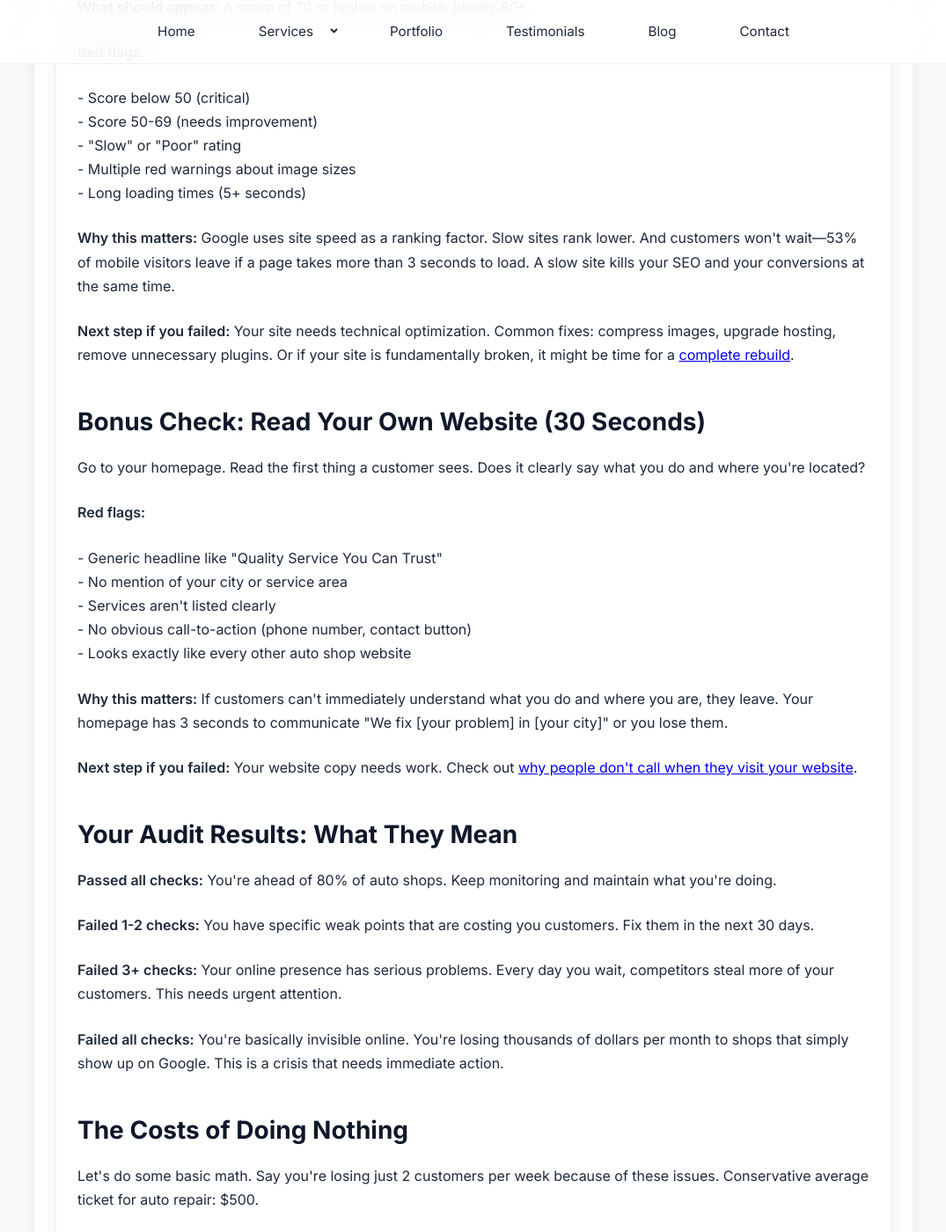
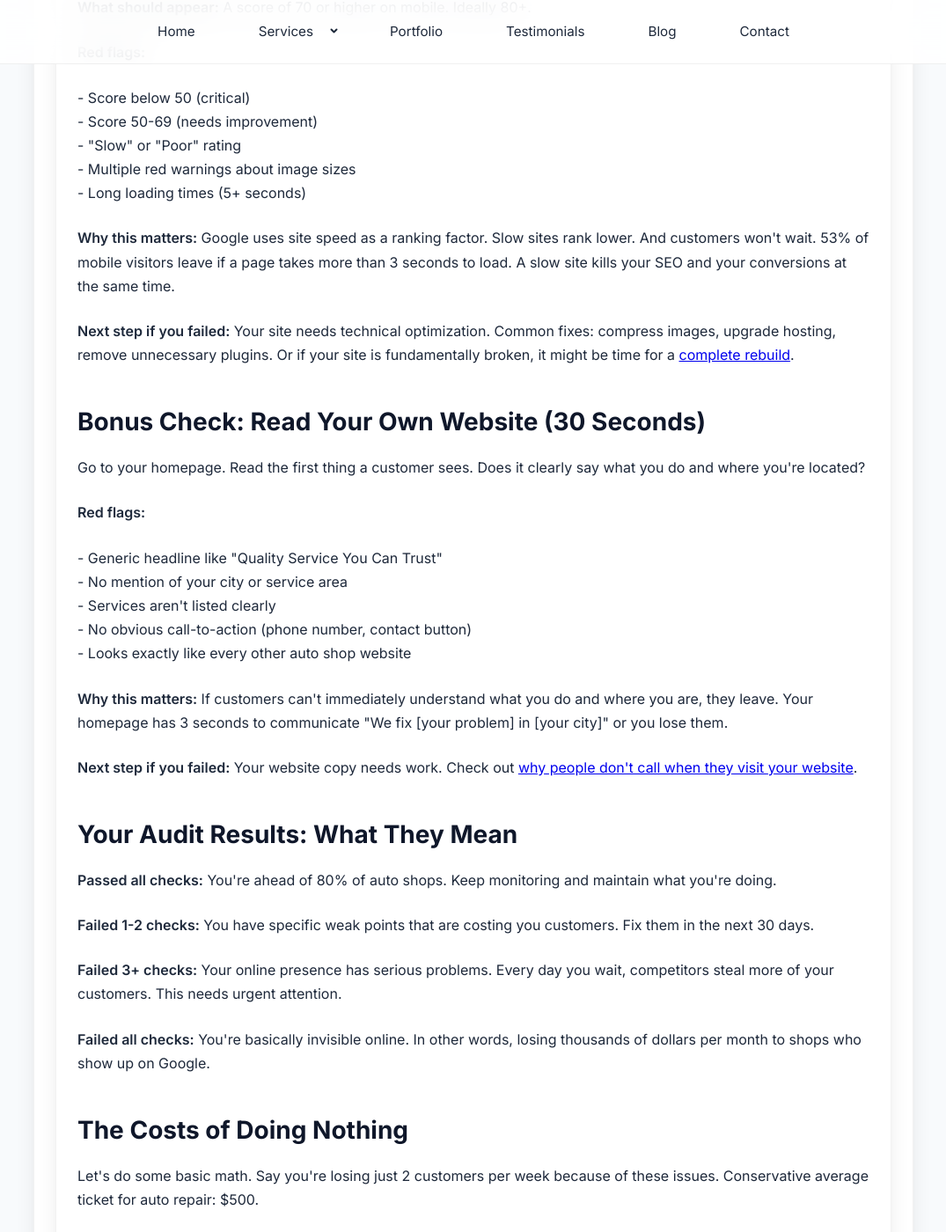
Before and after one commit to JamesBrownR/MeetingSurge, a Jekyll site: the page built from _posts/2026-01-25-why-auto-shop-not-growing.md, in a window 1280 px wide and 1400 px high, scrolled down 3383 px. Shown: the whole window at 88% size, without its empty margins (102-1177 px from the left). Built offline with Jekyll 4.4.1, drawn with Linux system fonts in a browser that asks for light colours.

Commit message:
Update 2026-01-25-why-auto-shop-not-growing.md

```diff
--- a/_posts/2026-01-25-why-auto-shop-not-growing.md
+++ b/_posts/2026-01-25-why-auto-shop-not-growing.md
@@ -80,7 +80,7 @@ faqs:
     - "Slow" or "Poor" rating<br>
     - Multiple red warnings about image sizes<br>
     - Long loading times (5+ seconds)</p>
-    <p><strong>Why this matters:</strong> Google uses site speed as a ranking factor. Slow sites rank lower. And customers won't wait—53% of mobile visitors leave if a page takes more than 3 seconds to load. A slow site kills your SEO and your conversions at the same time.</p>
+    <p><strong>Why this matters:</strong> Google uses site speed as a ranking factor. Slow sites rank lower. And customers won't wait. 53% of mobile visitors leave if a page takes more than 3 seconds to load. A slow site kills your SEO and your conversions at the same time.</p>
     <p><strong>Next step if you failed:</strong> Your site needs technical optimization. Common fixes: compress images, upgrade hosting, remove unnecessary plugins. Or if your site is fundamentally broken, it might be time for a <a href="/services/web-design">complete rebuild</a>.</p>
 
     <h2>Bonus Check: Read Your Own Website (30 Seconds)</h2>
@@ -98,7 +98,7 @@ faqs:
     <p><strong>Passed all checks:</strong> You're ahead of 80% of auto shops. Keep monitoring and maintain what you're doing.</p>
     <p><strong>Failed 1-2 checks:</strong> You have specific weak points that are costing you customers. Fix them in the next 30 days.</p>
     <p><strong>Failed 3+ checks:</strong> Your online presence has serious problems. Every day you wait, competitors steal more of your customers. This needs urgent attention.</p>
-    <p><strong>Failed all checks:</strong> You're basically invisible online. You're losing thousands of dollars per month to shops that simply show up on Google. This is a crisis that needs immediate action.</p>
+    <p><strong>Failed all checks:</strong> You're basically invisible online. In other words, losing thousands of dollars per month to shops who show up on Google.
 
     <h2>The Costs of Doing Nothing</h2>
     <p>Let's do some basic math. Say you're losing just 2 customers per week because of these issues. Conservative average ticket for auto repair: $500.</p>
```
